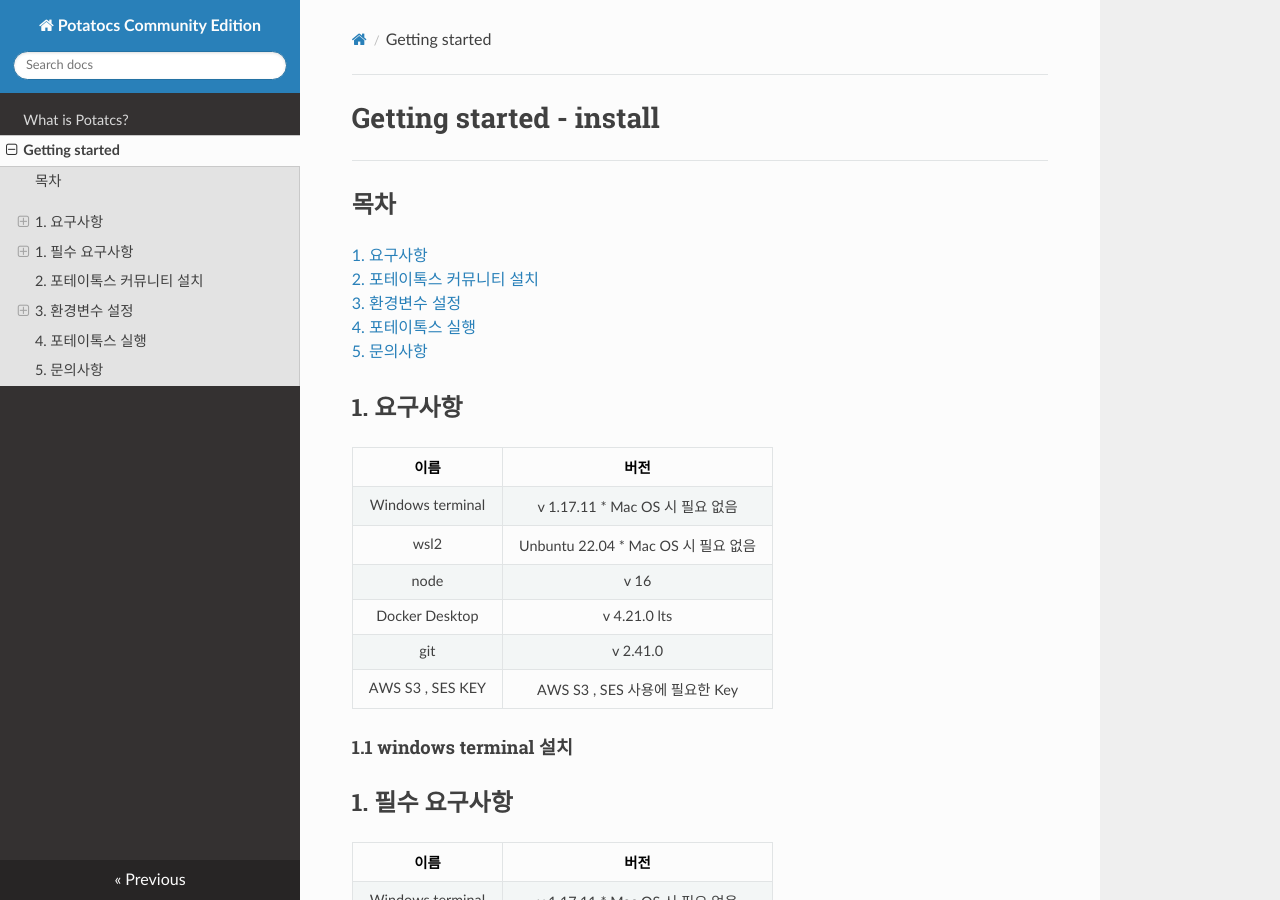
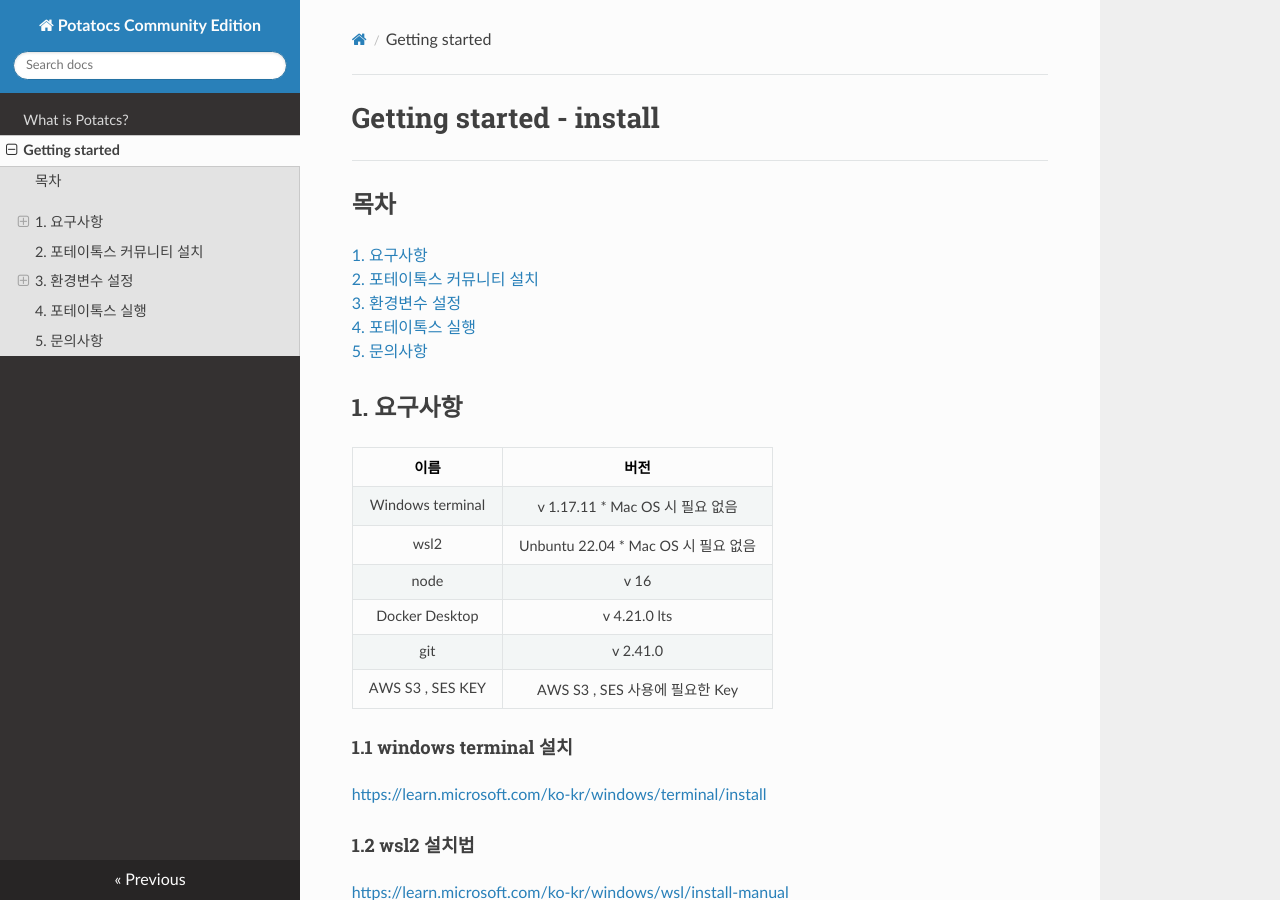
Before and after one commit to potatocs-ce/potatocs-ce-introduction, an MkDocs documentation site: the page built from docs/install.md, in a window 1280 px wide and 900 px high. Built offline with MkDocs 1.6.1, drawn with Linux system fonts in a browser that asks for light colours; nearby versions of some CDN libraries.

Commit message:
Update Documents

```diff
--- a/docs/install.md
+++ b/docs/install.md
@@ -13,19 +13,6 @@
 ## <!-- -   `mkdocs new [dir-name]` - Create a new project. -->
 
 ## 1. 요구사항
-
-|       이름       |                 버전                 |
-| :--------------: | :----------------------------------: |
-| Windows terminal |   v 1.17.11 \* Mac OS 시 필요 없음   |
-|       wsl2       | Unbuntu 22.04 \* Mac OS 시 필요 없음 |
-|       node       |                 v 16                 |
-|  Docker Desktop  |             v 4.21.0 lts             |
-|       git        |               v 2.41.0               |
-| AWS S3 , SES KEY |    AWS S3 , SES 사용에 필요한 Key    |
-
-#### 1.1 windows terminal 설치
-
-## 1. 필수 요구사항
 
 |       이름       |                 버전                 |
 | :--------------: | :----------------------------------: |
```
